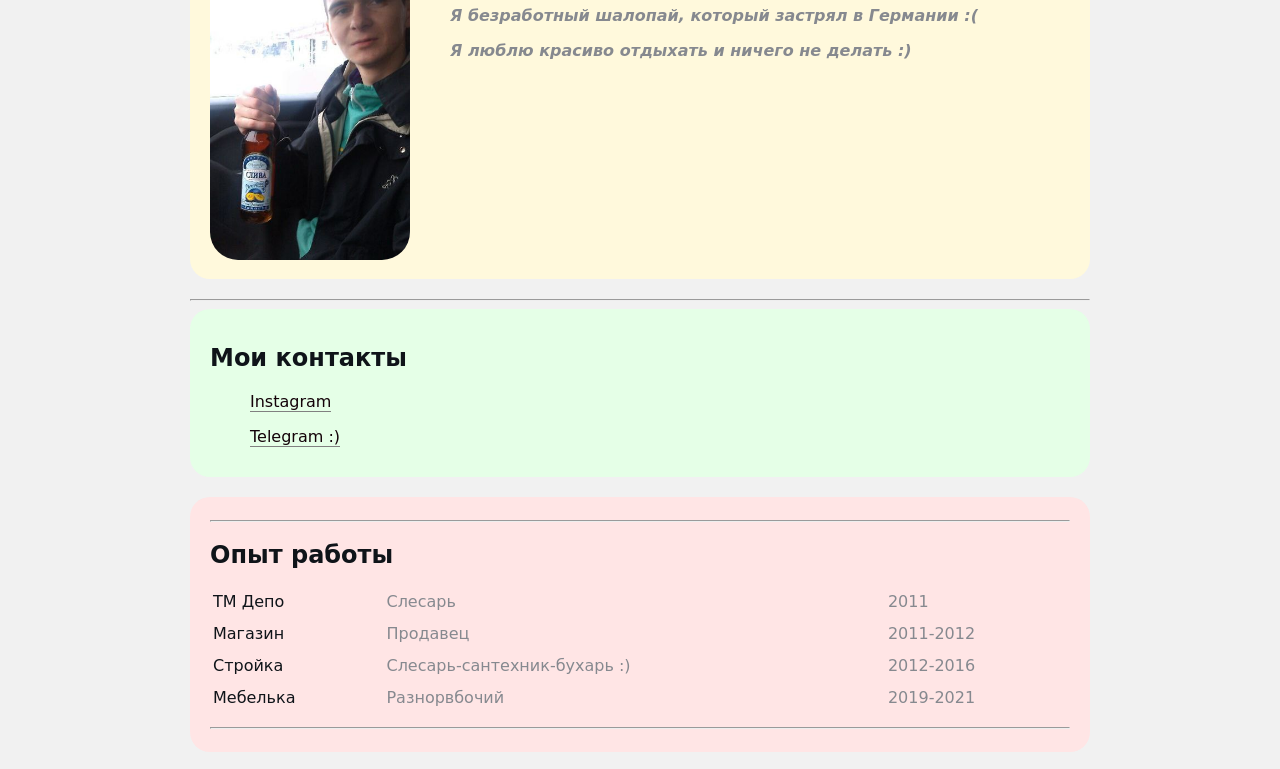
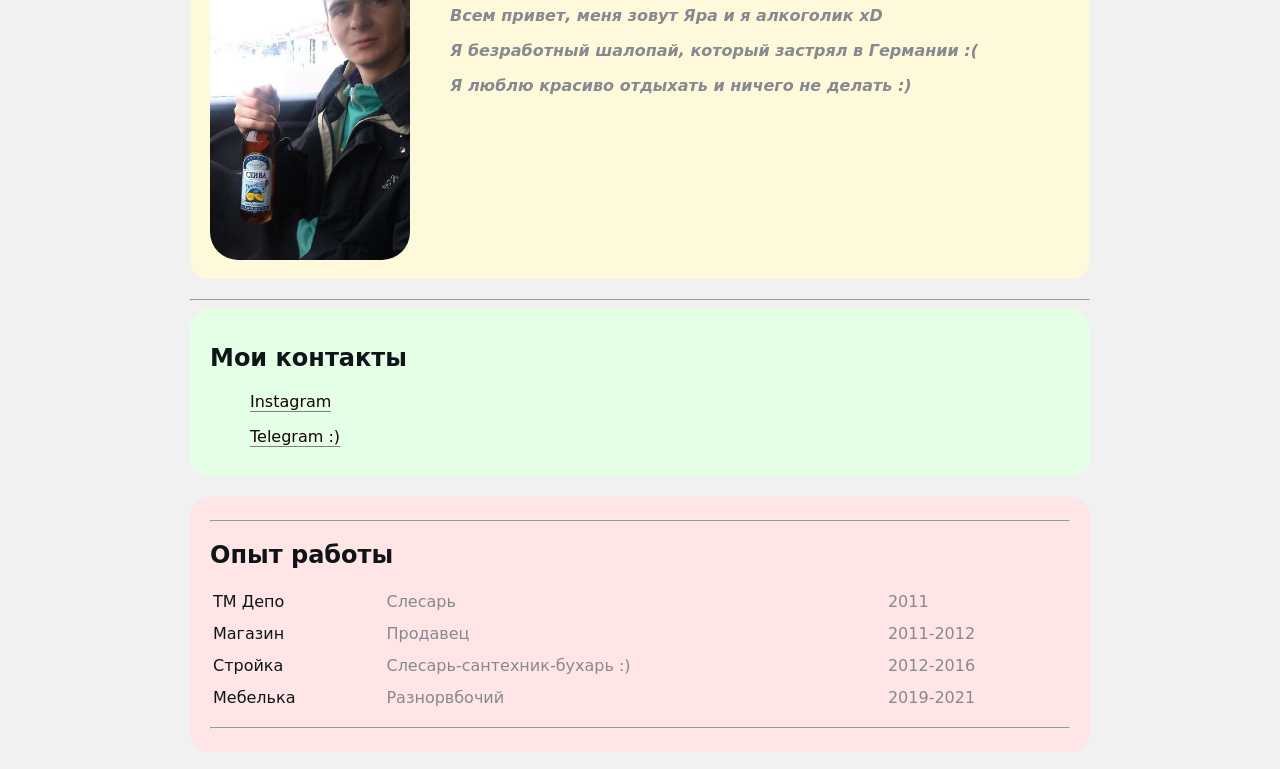
Before and after one commit to Vertuhay12/Sliva, a plain HTML site: page index.html in a window 1280 px wide. Shown: the part 128-897 px from the top of the page. Drawn offline with Linux system fonts and the light colour scheme.

Commit message:
Update index.html

```diff
--- a/index.html
+++ b/index.html
@@ -13,6 +13,7 @@
         </div>
         <div class="info-text">
           <h1>Yara Krava</h1>
+          <p>Всем привет, меня зовут Яра и я алкоголик xD</p>
           <p>Я <strong>безработный</strong> шалопай, который застрял в Германии :(</p>
           <p>Я люблю красиво отдыхать и ничего не делать :)</p>
         </div>
```
